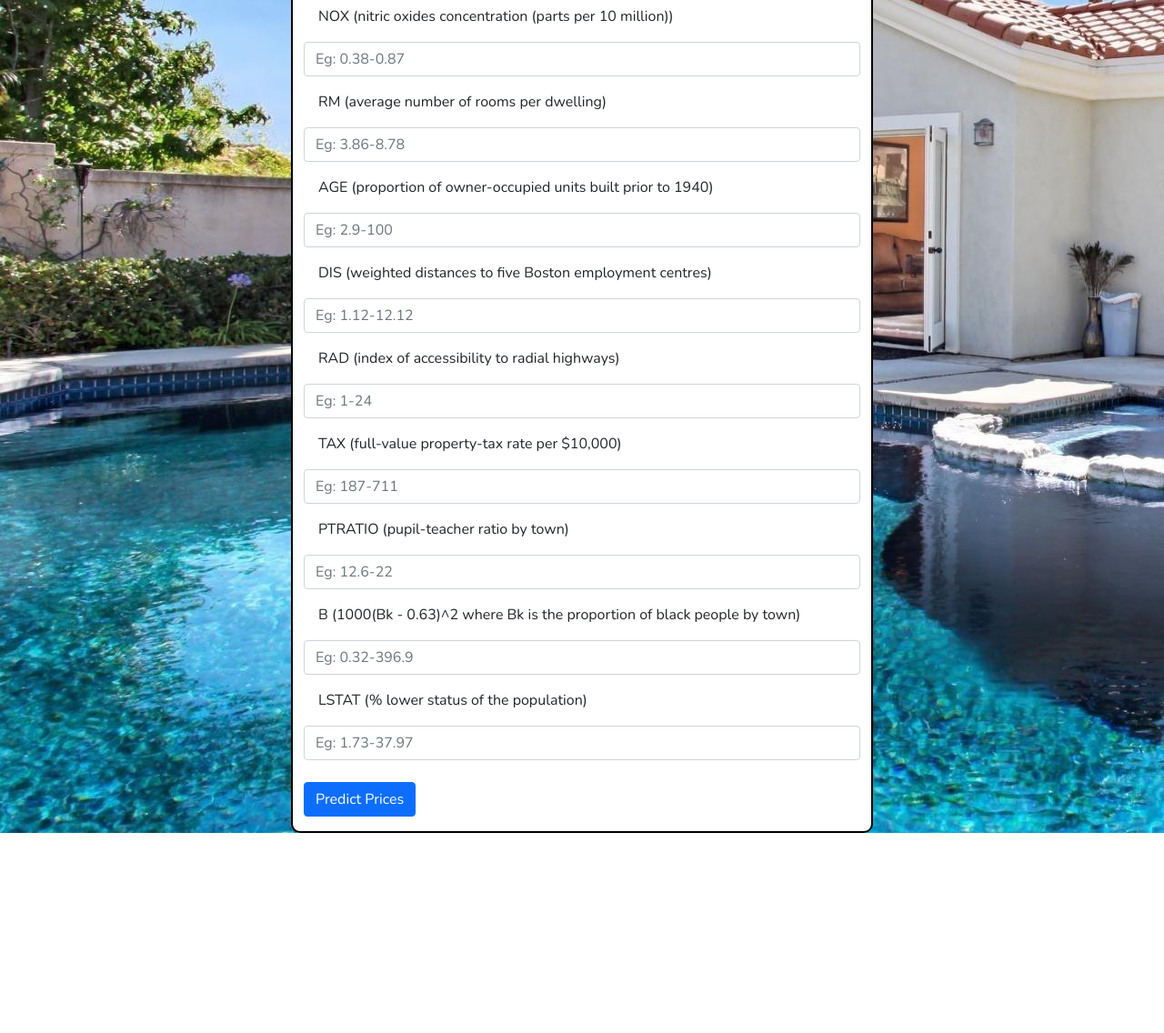
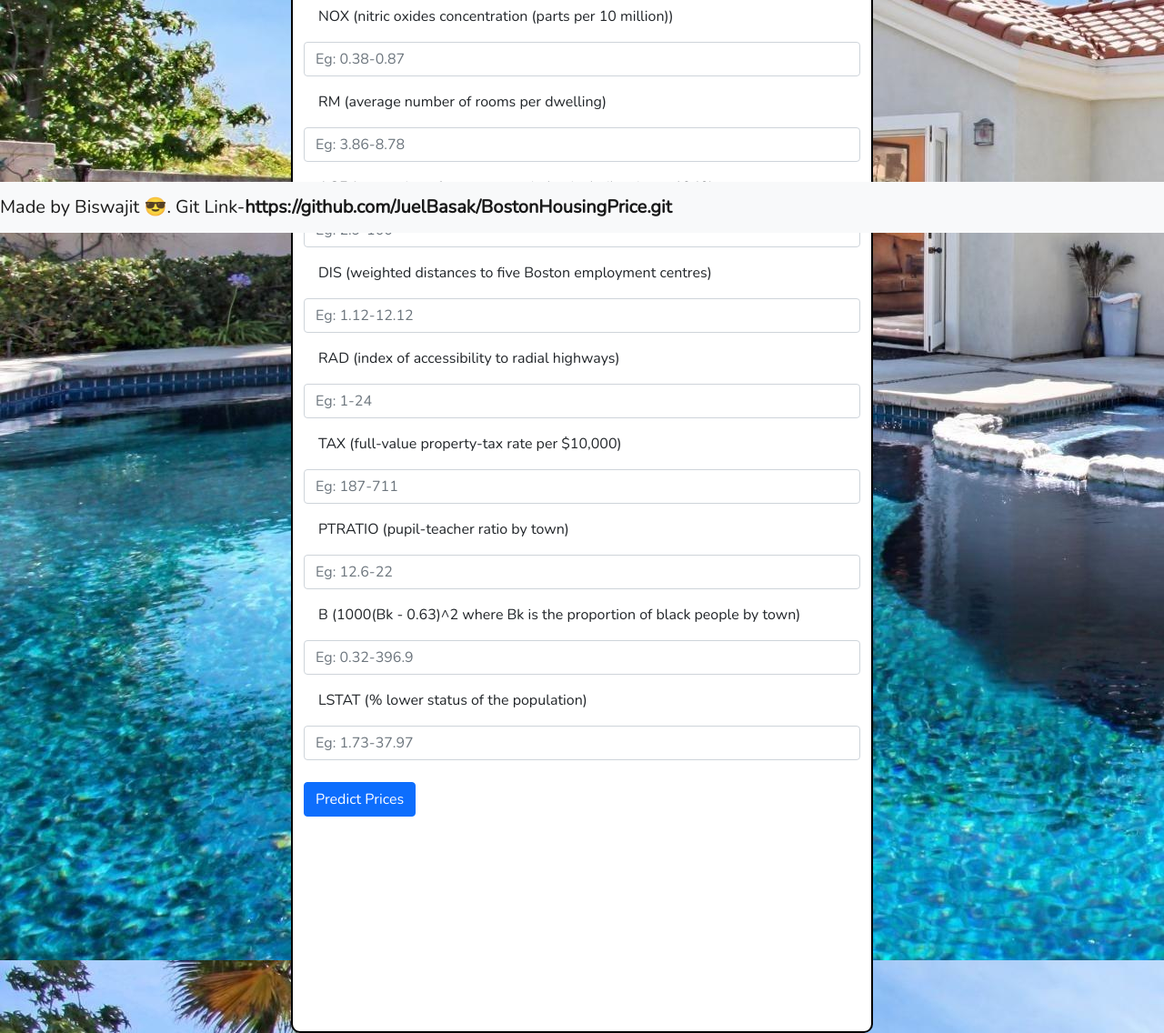
Before and after one commit to JuelBasak/BostonHousingPrice, a Flask app: page / in a window 1280 px wide. Shown: the part 544-1680 px from the top of the page at 91% size. Before the commit the page ends 1460 px from the top, so only its background shows below. Run offline with Flask 2, Linux system fonts and the light colour scheme.

Commit message:
HTML layout changed

```diff
--- /dev/null
+++ b/app.yaml
@@ -0,0 +1 @@
+runtime: python39
--- a/static/style.css
+++ b/static/style.css
@@ -10,7 +10,7 @@ body{
 .container{
     margin-top: 5em;
     width: 50%;
-    height: 100%;
+    height: 100em;
     background-color: white;
     border: black solid;
     border-width:  2px;
--- a/templates/index.html
+++ b/templates/index.html
@@ -93,6 +93,14 @@
         </div>
     </form>
 
+
+    <nav class="navbar fixed-bottom navbar-light bg-light">
+        <a class="navbar-brand" href="https://github.com/JuelBasak/BostonHousingPrice.git" target="_blank">Made by
+            Biswajit 😎. Git
+            Link-<strong>https://github.com/JuelBasak/BostonHousingPrice.git</strong></a>
+    </nav>
+
+
     <!-- Optional JavaScript; choose one of the two! -->
 
     <!-- Option 1: Bootstrap Bundle with Popper -->
```
